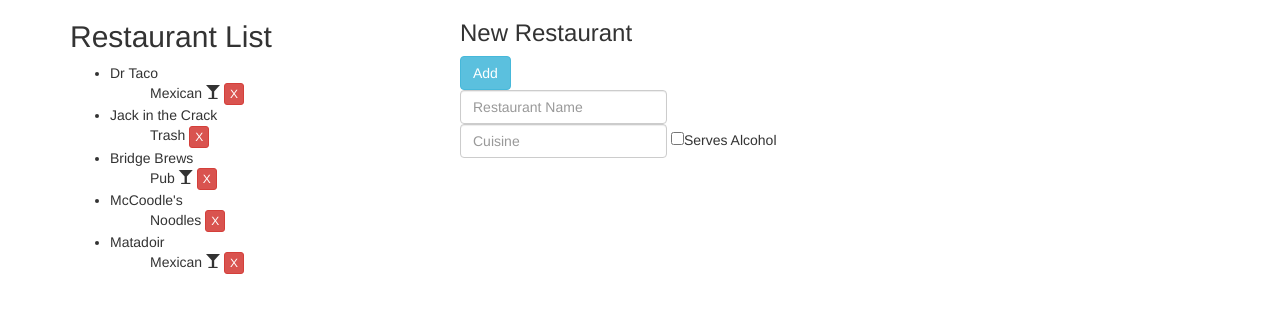
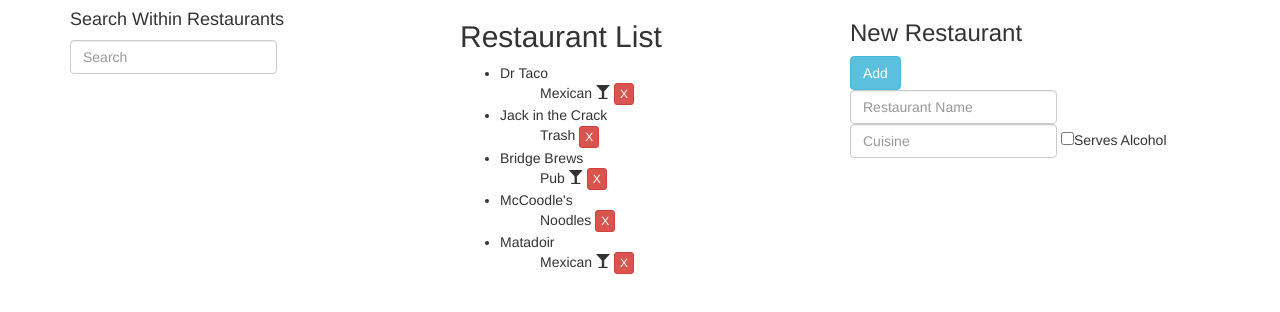
Before and after one commit to kbulloch/BestRestaurants_js, a plain HTML site: page index.html in a window 1280 px wide. Drawn offline with nearby package versions, Linux system fonts and the light colour scheme.

Commit message:
Add search function

```diff
--- a/index.html
+++ b/index.html
@@ -11,9 +11,17 @@
   <div class="container" ng-controller="RestaurantsCtrl">
     <div class="row">
       <div class="col-md-4">
+        <h4>Search Within Restaurants</h4>
+        <form class="form-inline" role="form">
+          <div class="form-group">
+            <input ng-model="query" type="text" class="form-control" placeholder="Search">
+          </div>
+        </form>
+      </div>
+      <div class="col-md-4">
         <h2>Restaurant List</h2>
         <ul>
-          <li ng-repeat="item in restaurants">
+          <li ng-repeat="item in filtered = (restaurants | filter:query)">
             {{item.name}}
             <ul>
               {{item.cuisine}}
@@ -34,7 +42,6 @@
           </div>
         </form>
       </div>
-
     </div>
   </div>
 
```
